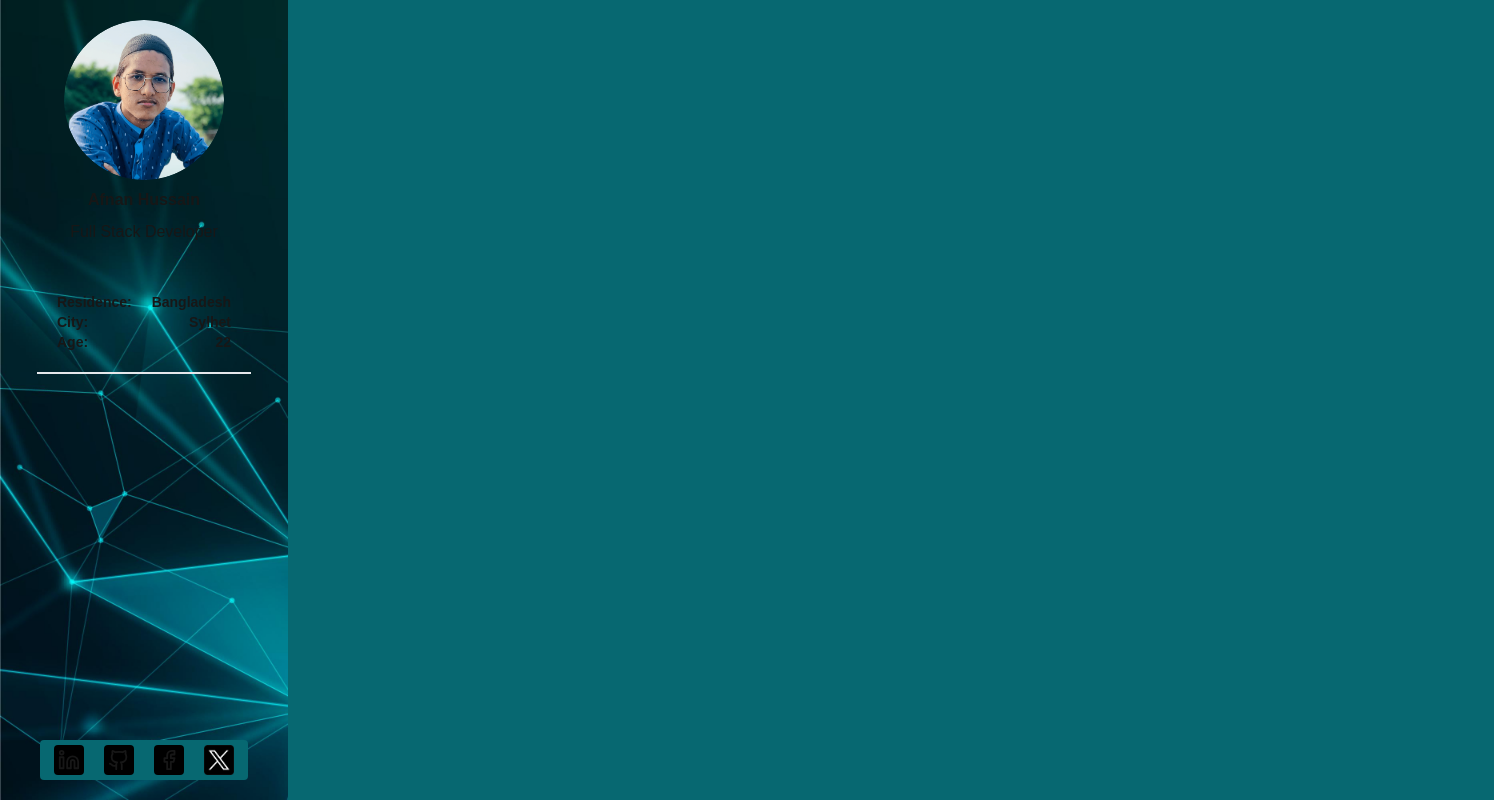
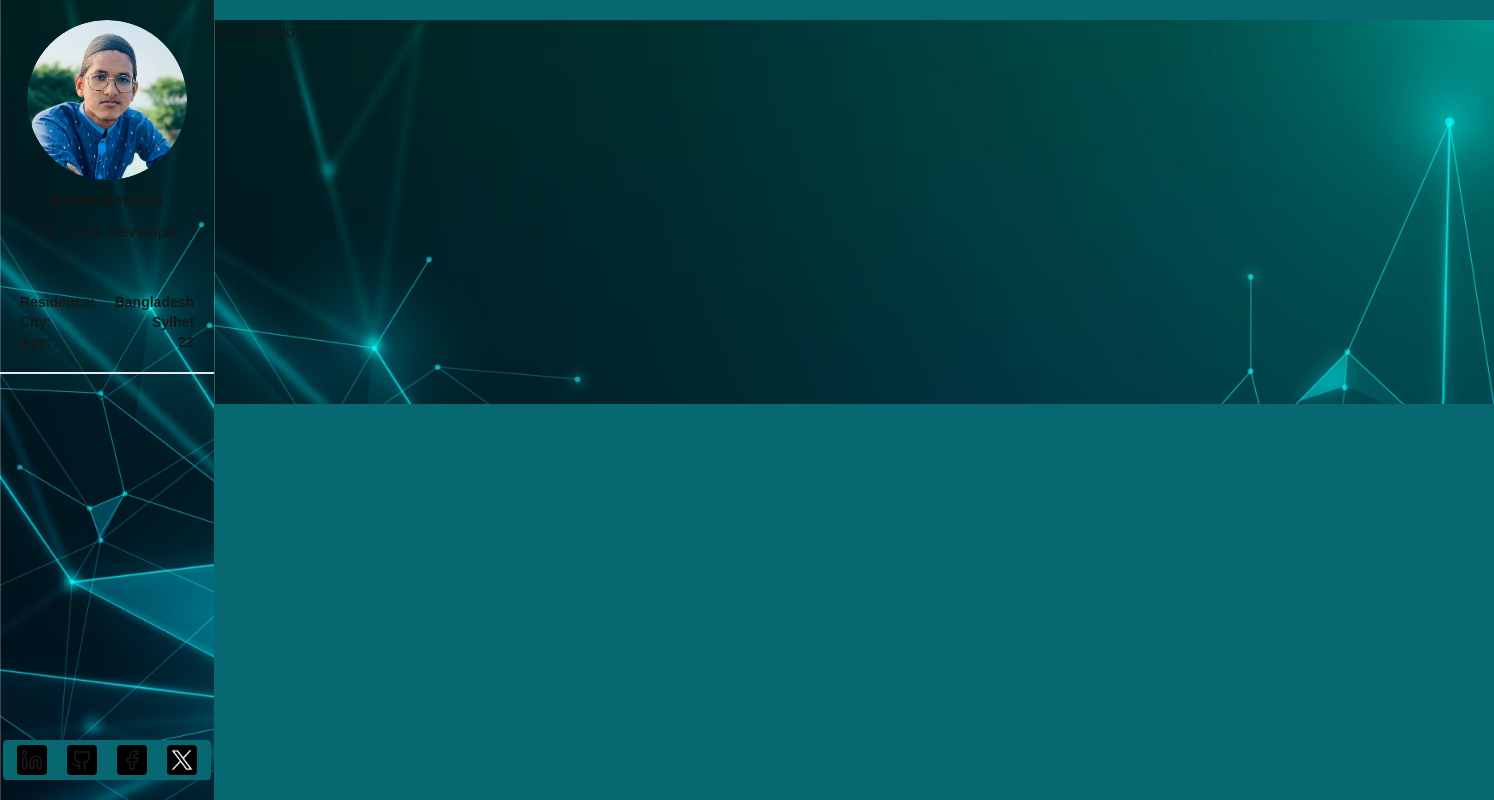
Before and after one commit to afnanhussain2002/my-portfolio, a Next.js app: page / in a window 1280 px wide. Shown: the whole page, 1494 px wide, since content can reach past the window. Built offline with nearby package versions, Linux system fonts and the light colour scheme.

Commit message:
import and used the hero section on frontend

```diff
--- a/app/page.tsx
+++ b/app/page.tsx
@@ -1,4 +1,5 @@
 import Footer from '@/components/Footer'
+import HeroSection from '@/components/HeroSection'
 import Profile from '@/components/Profile'
 import React from 'react'
 
@@ -14,7 +15,7 @@ const MainPage = () => {
       </section>
       <section className='mx-auto'>
 
-
+       <HeroSection/>
 
       </section>
     </main>
```
